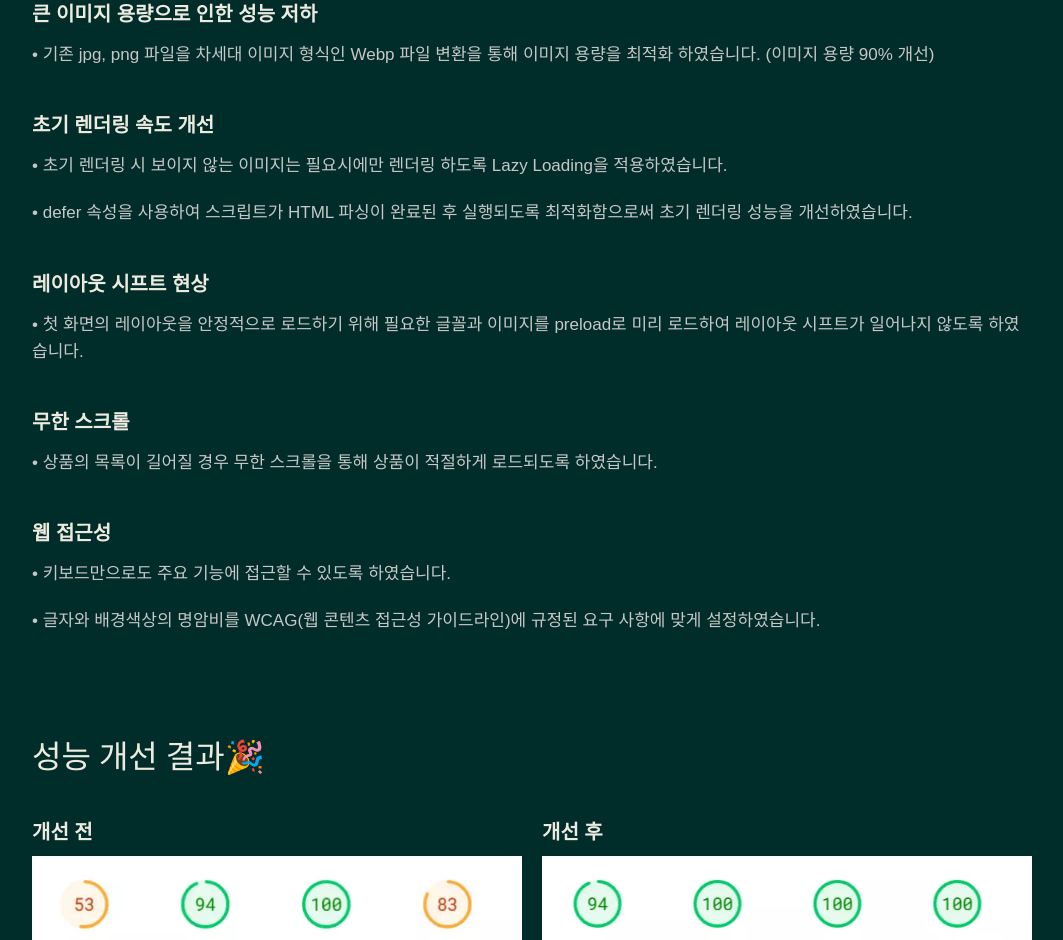
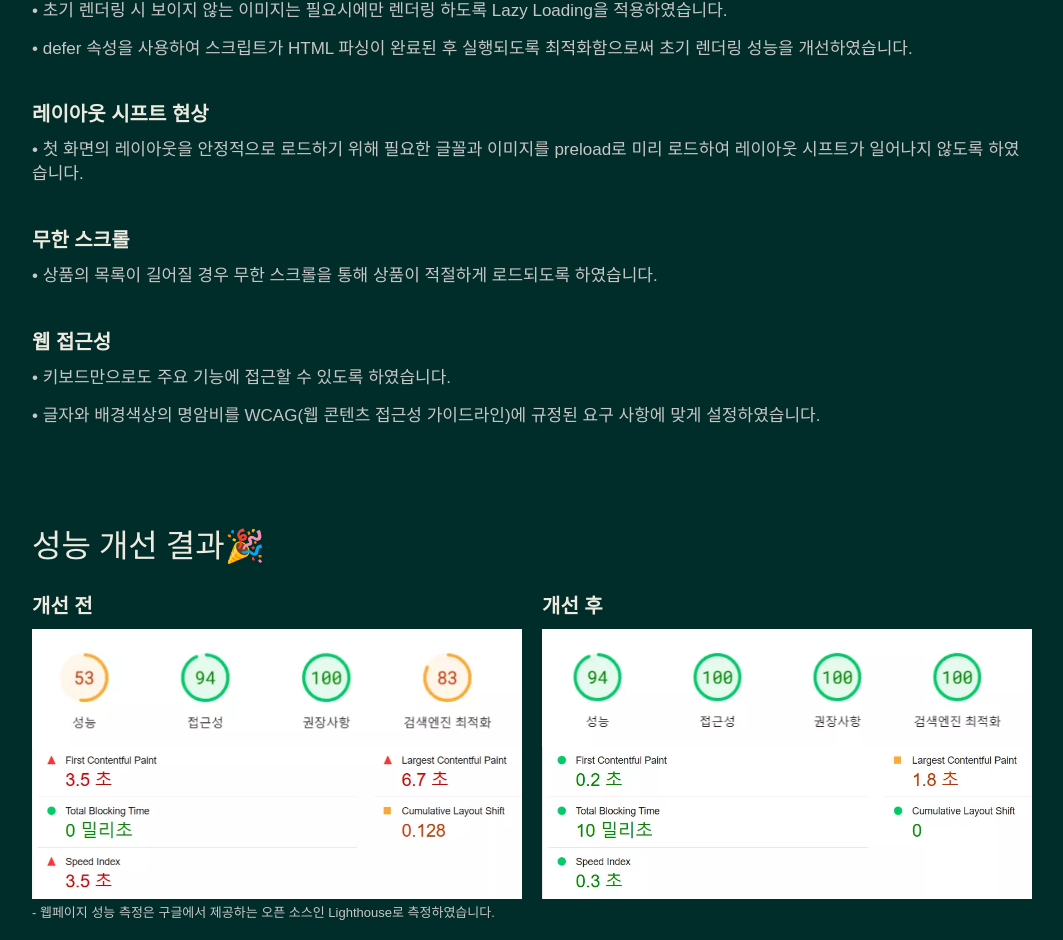
Before and after one commit to jaeyeong97/portfolio, a React (Create React App) app: page /shop in a window 1280 px wide. Shown: the part 2269-3209 px from the top of the page, without its empty margins (108-1171 px from the left). Built offline with nearby package versions, Linux system fonts and the light colour scheme; a web font is replaced by a local one.

Commit message:
lighthouse 설명 추가

```diff
--- a/src/components/projectPages/Shop.js
+++ b/src/components/projectPages/Shop.js
@@ -169,6 +169,7 @@ const Shop = () => {
               <img src="/assets/after1.webp" alt="개선후 이미지1" />
             </div>
           </div>
+          <span className="shop-sub-explain">- 웹페이지 성능 측정은 구글에서 제공하는 오픈 소스인 Lighthouse로 측정하였습니다.</span>
           <div>• FCP(First Contentful Paint) : 3.5초에서 0.2초(94.29% 개선)</div>
           <div>• LCP (Largest Contentful Paint) : 6.7초에서 1.8초(73.13% 개선)</div>
           <div>• Speed Index (속도 지수) : 3.5초에서 0.3초(91.43% 개선)</div>
--- a/src/styles/ProjectCommon.css
+++ b/src/styles/ProjectCommon.css
@@ -462,8 +462,8 @@
 .components_wrap .explain span,
 .components_wrap .explain div {
   font-size: 17px;
-  line-height: 1.6em;
-  margin: 10px 0;
+  line-height: 1.4em;
+  margin: 7px 0;
   color: var(--hover-color);
 }
 .components_wrap .explain .em {
@@ -558,6 +558,9 @@
   flex-direction: column;
   justify-content: space-between;
 }
+.components_wrap .shop-flex .shop-flex-in {
+  margin: 0;
+}
 .components_wrap .shop-flex .ex_h4 {
   margin: 10px 0;
 }
@@ -565,6 +568,11 @@
   width: 100%;
   height: auto;
   max-width: 600px;
+}
+.components_wrap .explain .shop-sub-explain {
+  font-size: 13px;
+  line-height: 1em;
+  margin: 0 0 20px 0;
 }
 /* 추가 설명 토글 부분 끝*/
 /* petdoc */
```
